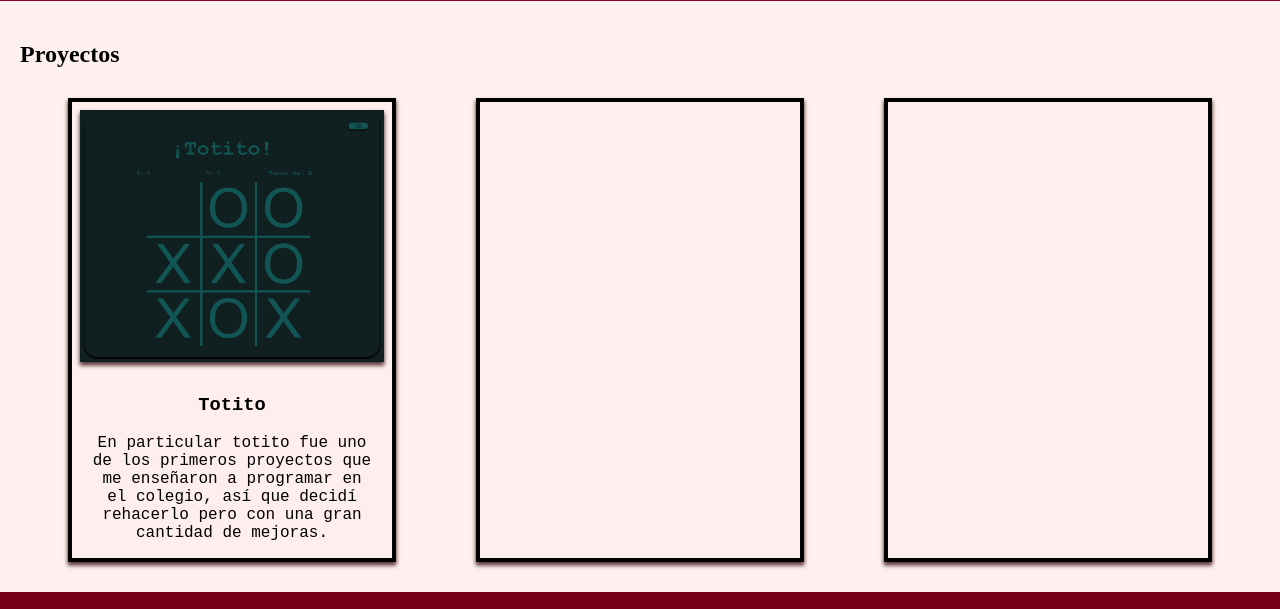
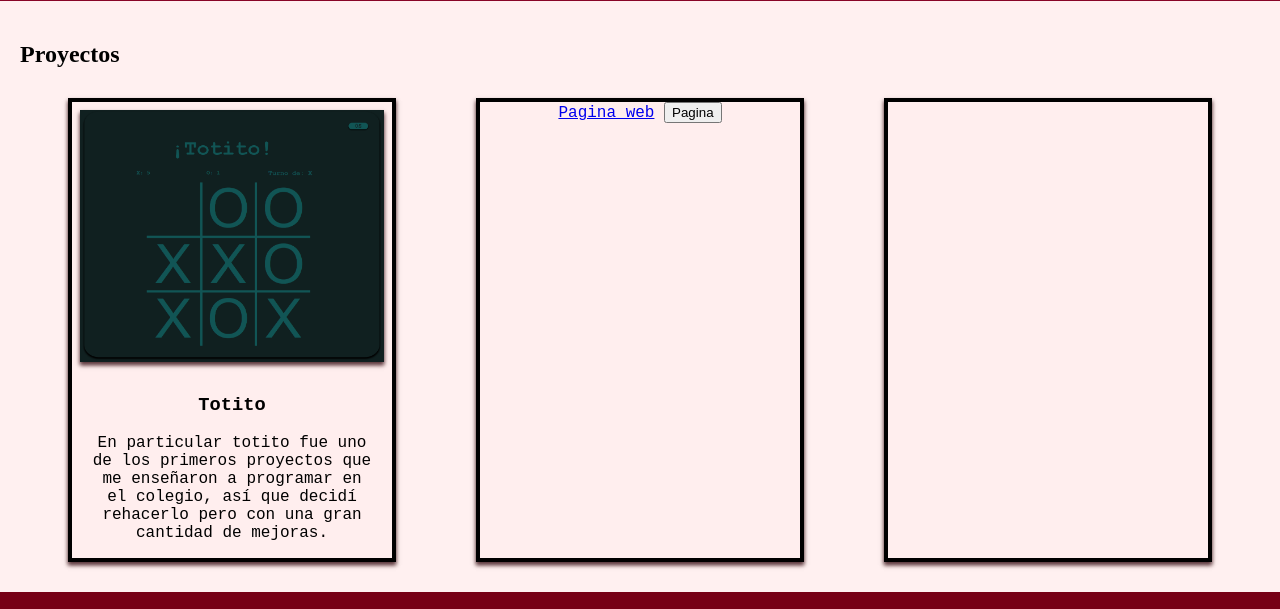
Before and after one commit to Carlosdelcid05/Carlosdelcid05.github.io, a plain HTML site: page index.html in a window 1280 px wide. Shown: the part 165-774 px from the top of the page. Drawn offline with Linux system fonts and the light colour scheme.

Commit message:
Update index.html
.

```diff
--- a/index.html
+++ b/index.html
@@ -33,7 +33,8 @@
                     <p>En particular totito fue uno de los primeros proyectos que me enseñaron a programar en el colegio, así que decidí rehacerlo pero con una gran cantidad de mejoras.</p>
                 </div>
                 <div class="proyecto">
-                    <img src="" alt="">
+                    <a href="pagina.html">Pagina web</a>
+                    <button >Pagina</button>
                     <h3></h3>
                     <p></p>
                 </div>
```
